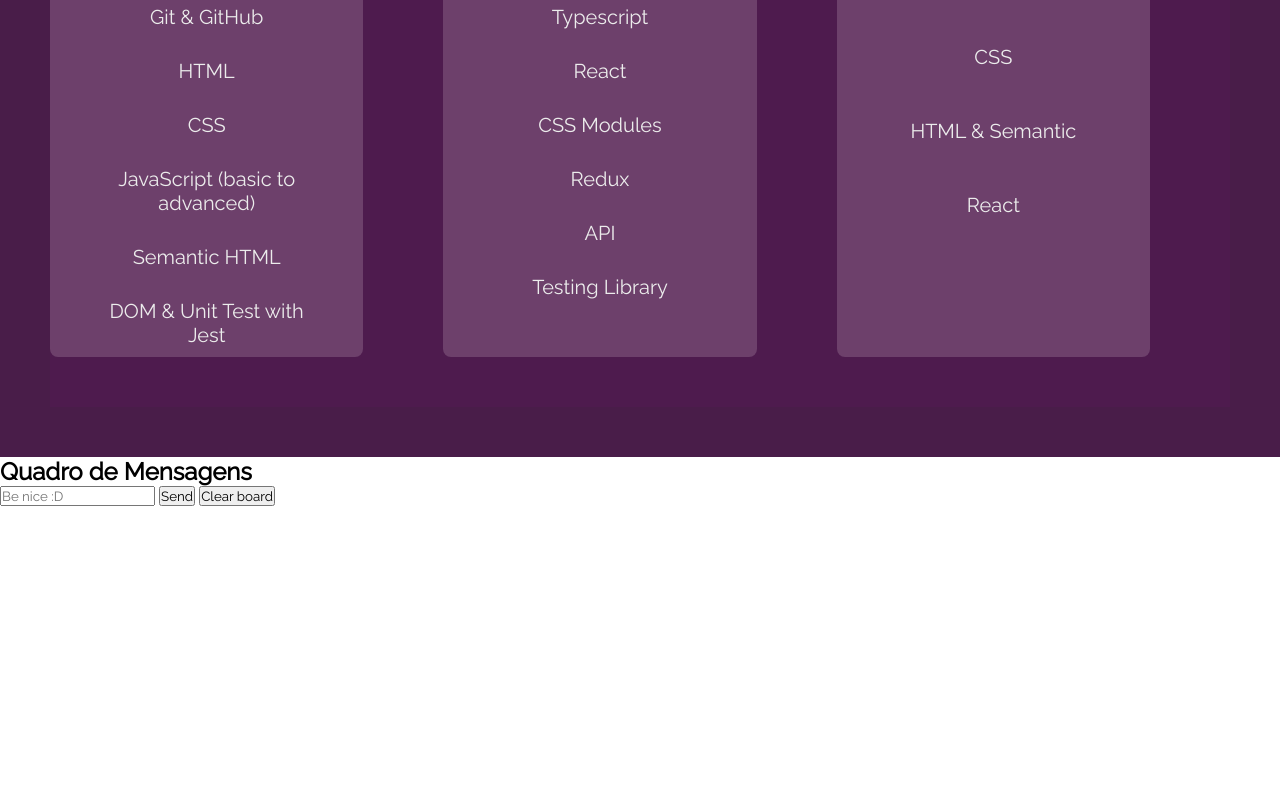
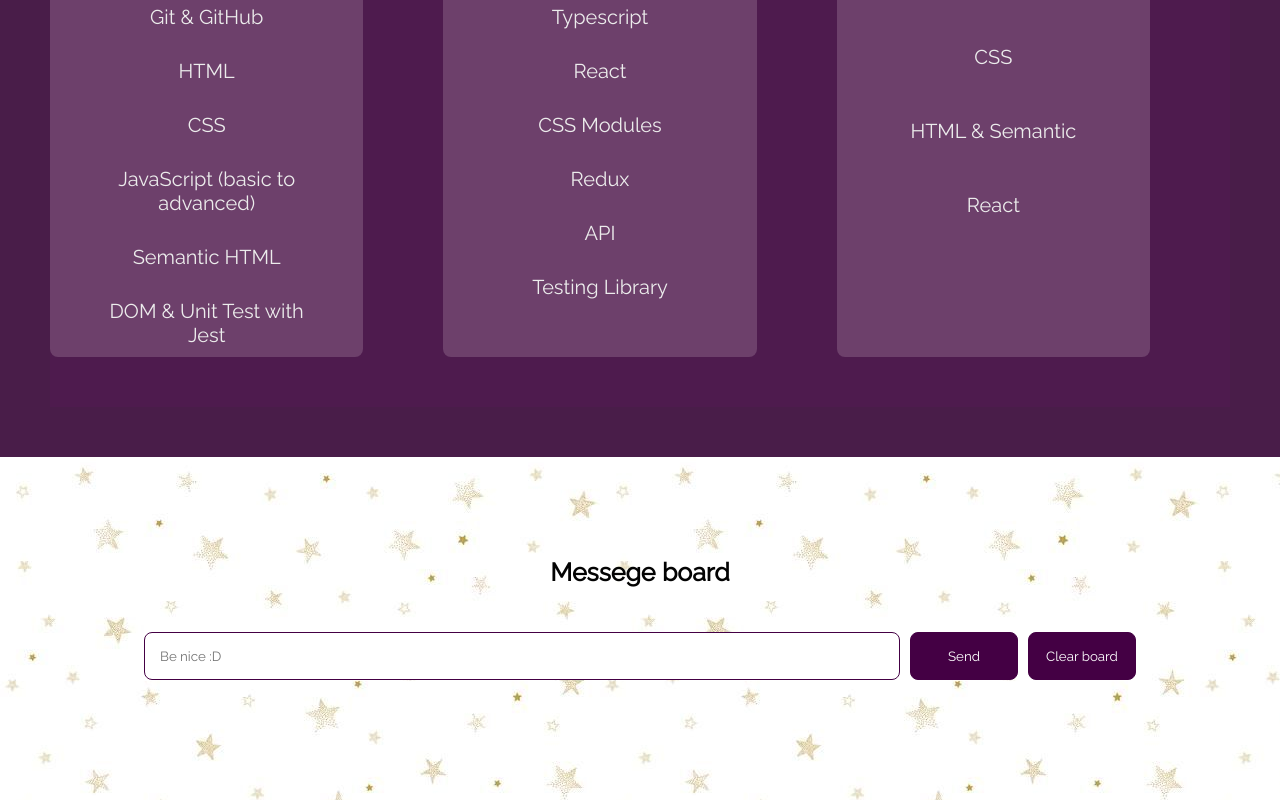
Before and after one commit to lumalopees/myselfpage, a plain HTML site: page landpage.html in a window 1280 px wide. Shown: the part 2877-3677 px from the top of the page. Before the commit the page ends 3383 px from the top, so only its background shows below. Drawn offline with nearby package versions, Linux system fonts and the light colour scheme.

Commit message:
:sparkles: section: contact

```diff
--- a/landpage.css
+++ b/landpage.css
@@ -220,3 +220,58 @@ ul {
 .skills div:nth-child(3) li {
   margin-top: 50px;
 }
+
+.message-board {
+  background-image: url(/images/7ffa5e23ad03a698c6ea372279e5ccb0.jpg);
+  color: #030303;
+  display: flex;
+  flex-direction: column;
+  align-items: center;
+  padding: 100px;
+}
+
+.message-board input, button {
+  padding: 15px;
+}
+
+.message-board input {
+  border: rgb(68, 0, 68) solid 1px;
+  flex-basis: 70%;
+  margin-right: 10px;
+  border-radius: 8px;
+}
+
+.message-board button {
+  background-color: rgb(68, 0, 68);
+  border-radius: 8px;
+  border: 1px solid rgb(68, 0, 68);
+  color: white;
+  width: 10%;
+}
+
+.message-board h3 {
+  margin-bottom: 25px;
+}
+
+.message-board div {
+  margin-top: 20px;
+  display: flex;
+  justify-content: center;
+  width: 100%;
+}
+
+#delete-all-button {
+  margin-left: 10px;
+}
+
+.message {
+  padding: 10px;
+  background-color: rgba(68, 0, 68, 0.336);
+  border-radius: 8px;
+  color: #000000;
+  width: 400px;
+  margin-top: 50px;
+  font-size: 20px;
+  margin-right: 80px;
+  margin-bottom: 50px;
+}
--- a/landpage.html
+++ b/landpage.html
@@ -99,15 +99,17 @@
   </ul>
 </section>
 
-<section class="message-board">
-  <h2>Quadro de Mensagens</h2>
-  <input type="text" id="message-input" placeholder="Be nice :D">
-  <button id="send-button">Send</button>
-  <button id="delete-all-button">Clear board</button>
+<section class="message-board" id="contact">
+  <h3>Messege board</h3>
+  <div>
+    <input type="text" id="message-input" placeholder="Be nice :D">
+    <button id="send-button">Send</button>
+    <button id="delete-all-button">Clear board</button>
+  </div>
   <div class="message-list">
-
   </div>
 </section>
+
 
 <script></script>
 </body>
```
